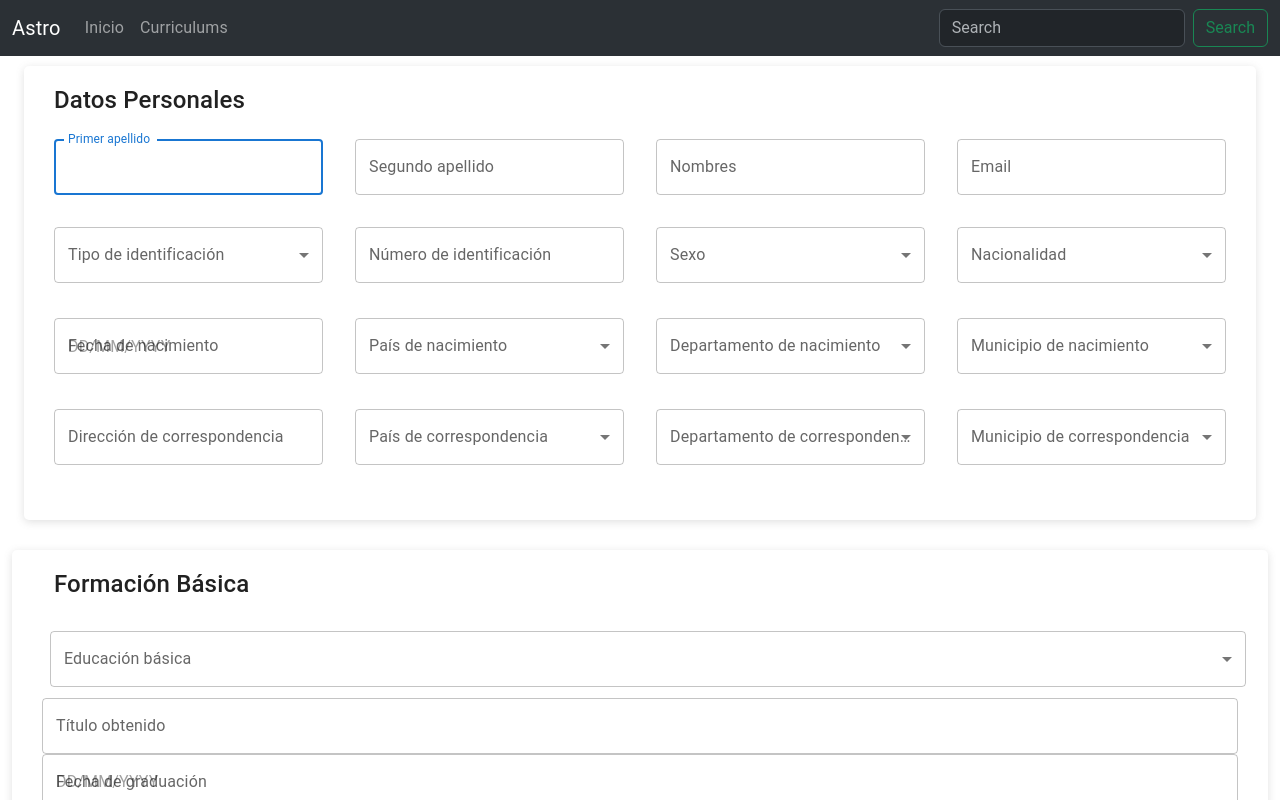
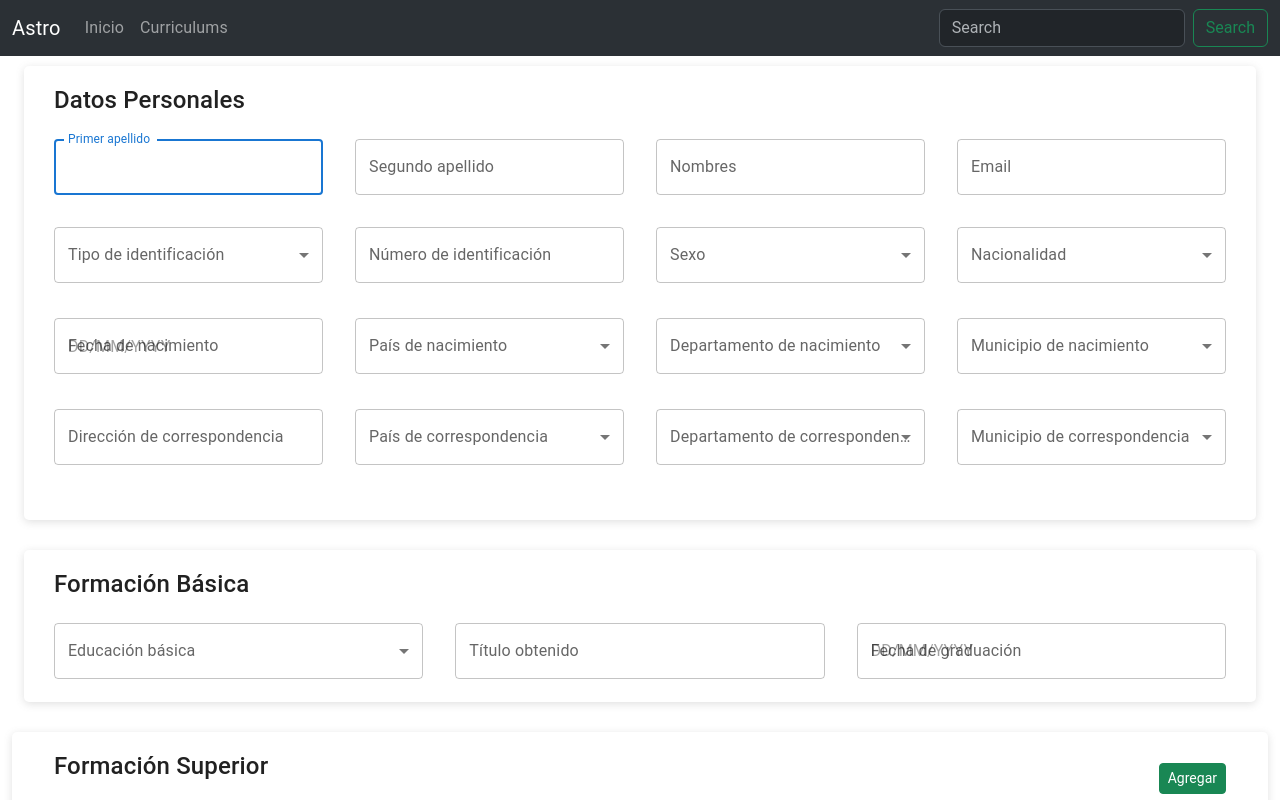
Before and after one commit to vapinedo/ASTRO, a React (Vite) app: page /curriculum-nuevo in a window 1280 px wide. Shown: the top 800 px of the page. Built offline with nearby package versions, Linux system fonts and the light colour scheme.

Commit message:
update formacion basica now uses MUI

```diff
--- a/src/features/curriculum/components/FormacionBasicaForm.tsx
+++ b/src/features/curriculum/components/FormacionBasicaForm.tsx
@@ -1,9 +1,10 @@
 import * as yup from "yup";
 import { ReactNode } from "react";
+import { Stack } from "@mui/material";
 import Box from "../../../shared/containers/Box/Box";
 import { FormacionBasica } from "../../../models/Curriculum";
+import InputField from "../../../shared/components/form/InputField";
 import SelectField from "../../../shared/components/form/SelectField";
-import InputField from "../../../shared/components/form/InputField";
 import DatePickerField from "../../../shared/components/form/DatePickerField";
 
 const educacionBasicaOptions = [
@@ -51,12 +52,12 @@ export default function FormacionBasicaForm(props: InputProps): ReactNode {
     const { errors, control, setValue, register } = props;
 
     return (
-        <Box  wrapperClass="row">
+        <Box>
             <h4 className="mb-4">Formación Básica</h4>
 
+            <Stack direction="row" spacing={4}>
                 <SelectField
                     register={register}
-                wrapperClass="mb-3 col-md-4"
                     label="Educación básica"
                     options={educacionBasicaOptions}
                     name="formacionBasica.educacionBasica"
@@ -65,7 +66,6 @@ export default function FormacionBasicaForm(props: InputProps): ReactNode {
                 <InputField
                     type="text"
                     register={register}
-                wrapperClass="mb-3 col-md-4"
                     label="Título obtenido"
                     name="formacionBasica.tituloObtenido"
                     error={errors.formacionBasica?.tituloObtenido?.message}
@@ -73,12 +73,12 @@ export default function FormacionBasicaForm(props: InputProps): ReactNode {
                 <DatePickerField
                     control={control}
                     register={register}
-                wrapperClass="mb-3 col-md-4"
                     setValue={setValue}
                     label="Fecha de graduación"
                     name="formacionBasica.fechaGraduacion"
                     error={errors.formacionBasica?.fechaGraduacion?.message}
                 />
+            </Stack>
         </Box>
     )
 }
```
Lines whose indentation alone changed are shown as unchanged.
